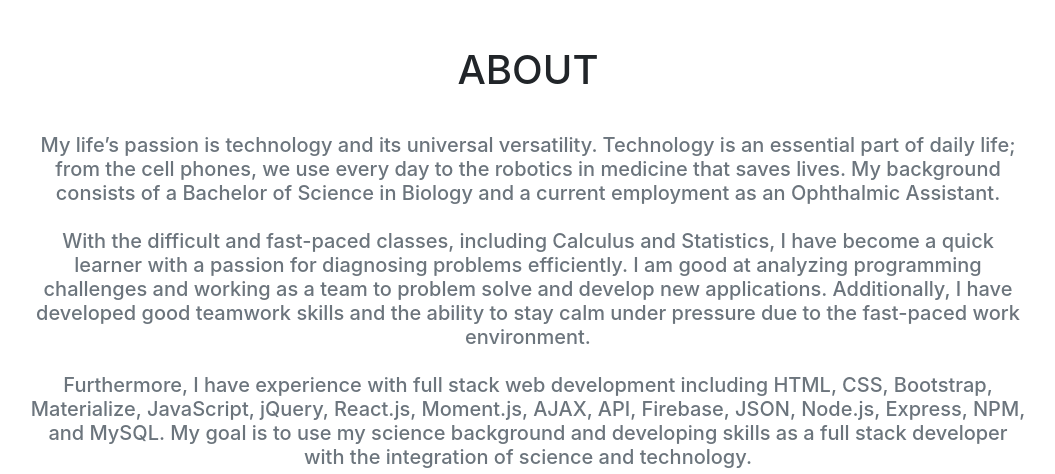
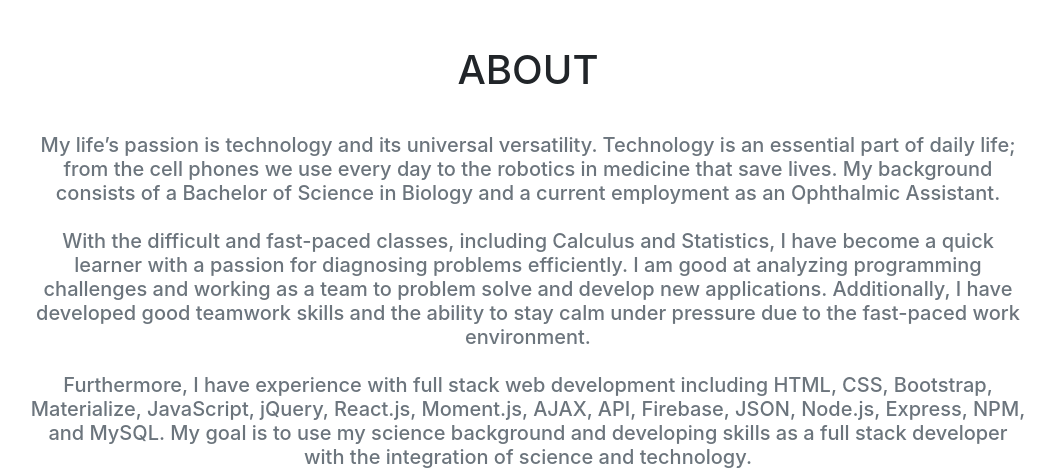
Before and after one commit to afeldmanx1/afeldmanx1.github.io, a website with bundled scripts: page index.html in a window 1280 px wide. Shown: the part 2180-2654 px from the top of the page, without its empty margins (112-1167 px from the left). Built offline with nearby package versions, Linux system fonts and the light colour scheme; a web font is replaced by a local one.

Commit message:
spell check

```diff
--- a/index.html
+++ b/index.html
@@ -180,8 +180,8 @@
           <h2 class="section-heading text-uppercase">About</h2>
           <br>
           <h5 class="text-muted text-center">My life’s passion is technology and its universal versatility. Technology
-            is an essential part of daily life; from the cell phones, we use every day to the robotics in medicine that
-            saves lives. My background consists of a Bachelor of Science in Biology and a current employment as an
+            is an essential part of daily life; from the cell phones we use every day to the robotics in medicine that
+            save lives. My background consists of a Bachelor of Science in Biology and a current employment as an
             Ophthalmic Assistant. <br><br>
             With the difficult and fast-paced classes, including Calculus and Statistics,
             I have become a quick learner with a passion for diagnosing problems efficiently. I am good at analyzing
```
